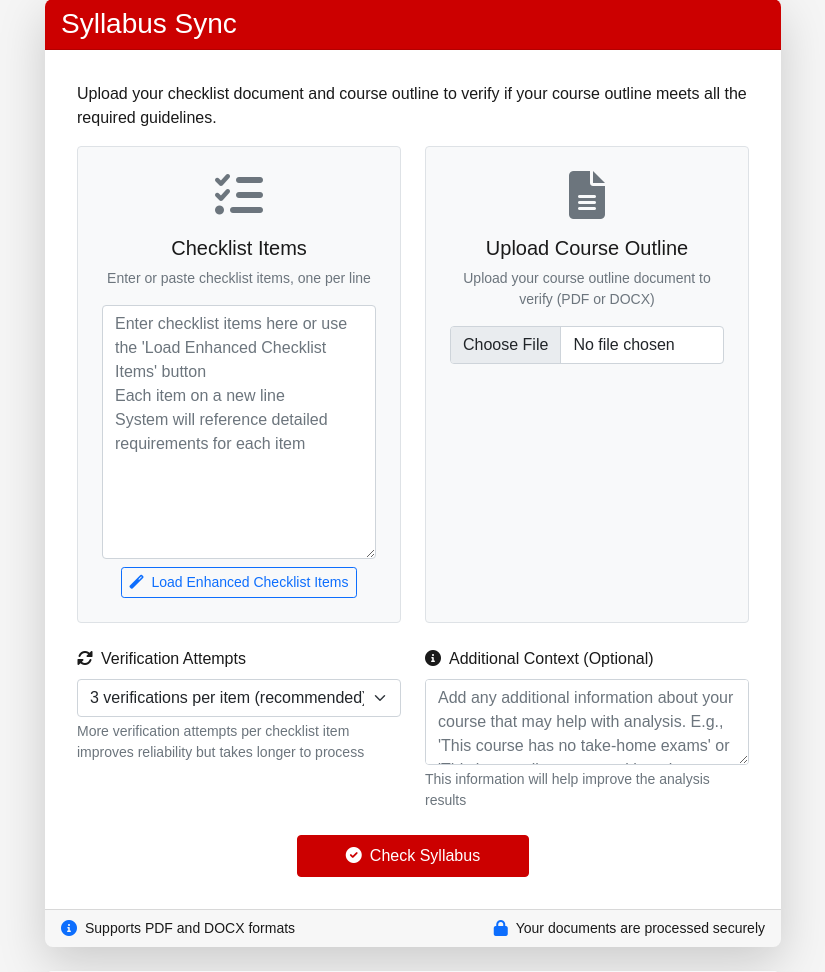
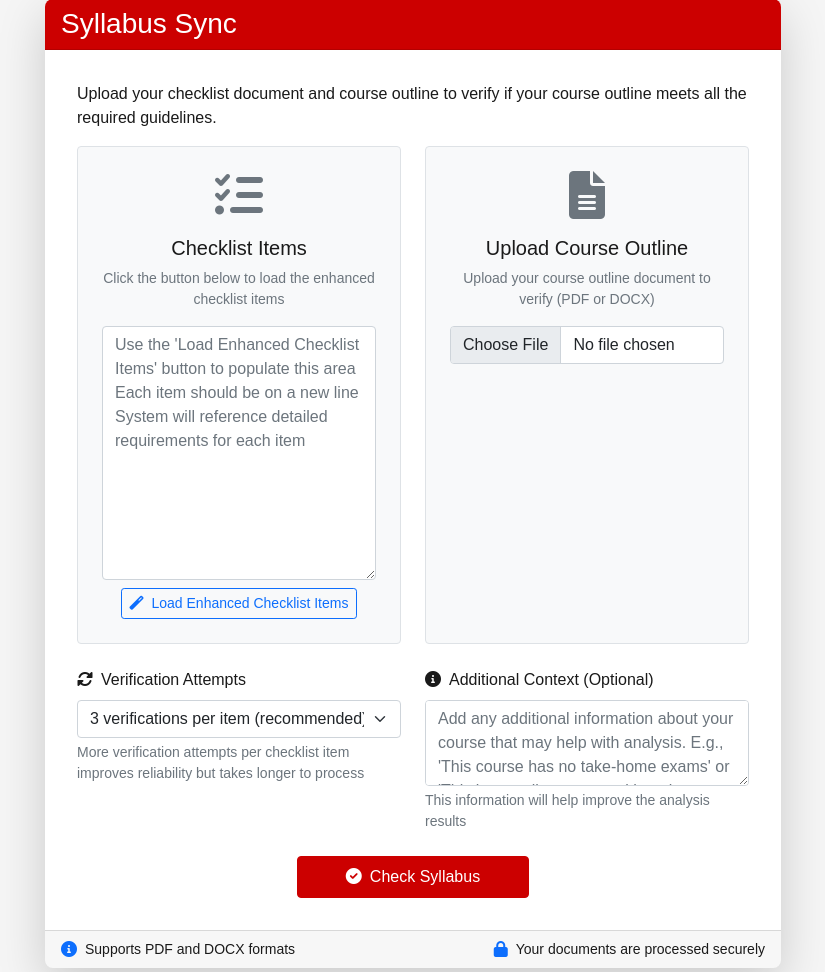
Before and after one commit to cpatsula02/Syllabus-Sync, a Flask app: page / in a window 1280 px wide. Shown: the part 101-1073 px from the top of the page, without its empty margins (227-1052 px from the left). Run offline with Flask 3, Linux system fonts and the light colour scheme.

Commit message:
Remove direct checklist item entry
Replit-Commit-Author: Agent
Replit-Commit-Session-Id: 4c9f812a-eaed-46f2-a0f9-2f26b5a3ad13
Replit-Commit-Screenshot-Url: https://storage.googleapis.com/screenshot-production-us-central1/ed8156f4-e324-4779-a8b6-6af95dac4f25/bd727e37-939a-427a-8e4f-01a6cfa96f51.jpg

```diff
--- a/templates/index.html
+++ b/templates/index.html
@@ -20,9 +20,9 @@
                                     <i class="fas fa-list-check fa-3x text-secondary"></i>
                                 </div>
                                 <h3 class="h5">Checklist Items</h3>
-                                <p class="small text-muted mb-3">Enter or paste checklist items, one per line</p>
+                                <p class="small text-muted mb-3">Click the button below to load the enhanced checklist items</p>
                                 <div class="form-group">
-                                    <textarea class="form-control" id="checklist" name="checklist" rows="10" required placeholder="Enter checklist items here or use the 'Load Enhanced Checklist Items' button&#10;Each item on a new line&#10;System will reference detailed requirements for each item"></textarea>
+                                    <textarea class="form-control" id="checklist" name="checklist" rows="10" required placeholder="Use the 'Load Enhanced Checklist Items' button to populate this area&#10;Each item should be on a new line&#10;System will reference detailed requirements for each item"></textarea>
                                 </div>
                                 <button type="button" id="loadEnhancedChecklist" class="btn btn-sm btn-outline-primary mt-2">
                                     <i class="fas fa-magic me-1"></i> Load Enhanced Checklist Items
```
